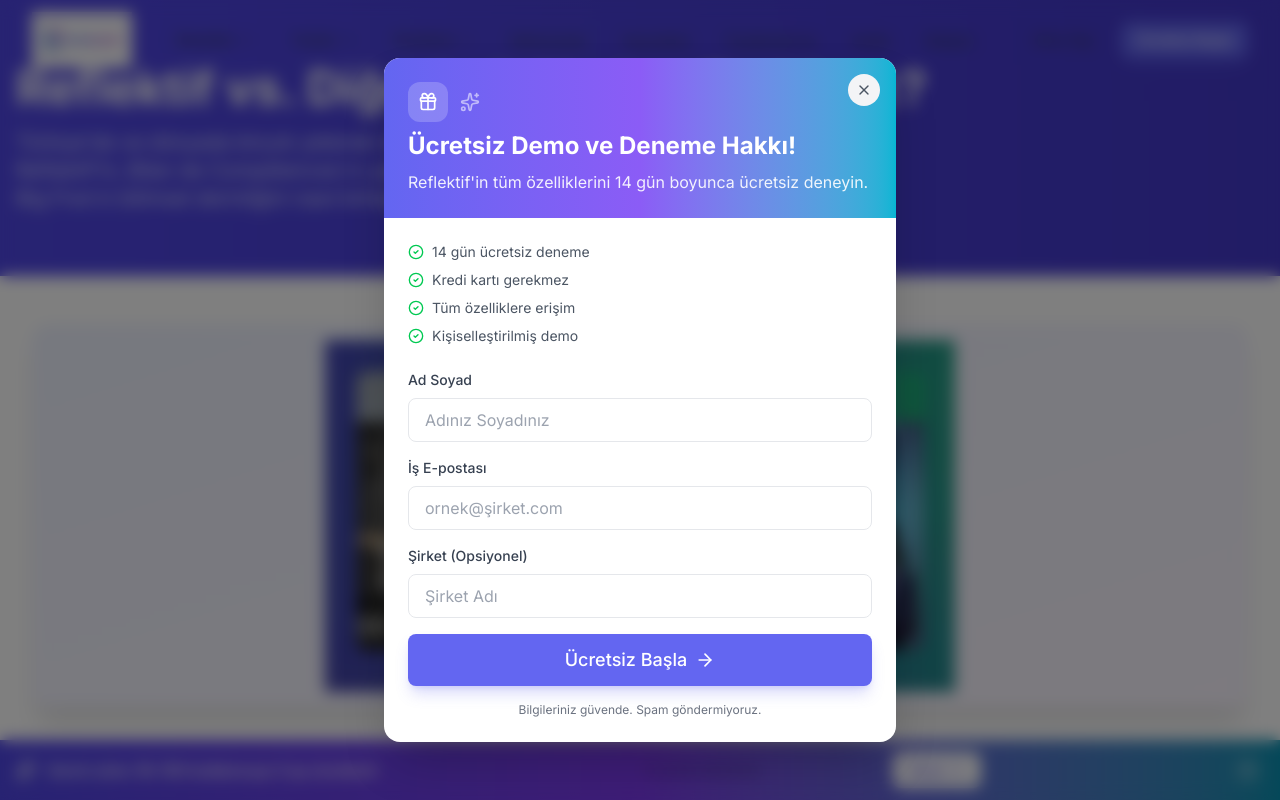
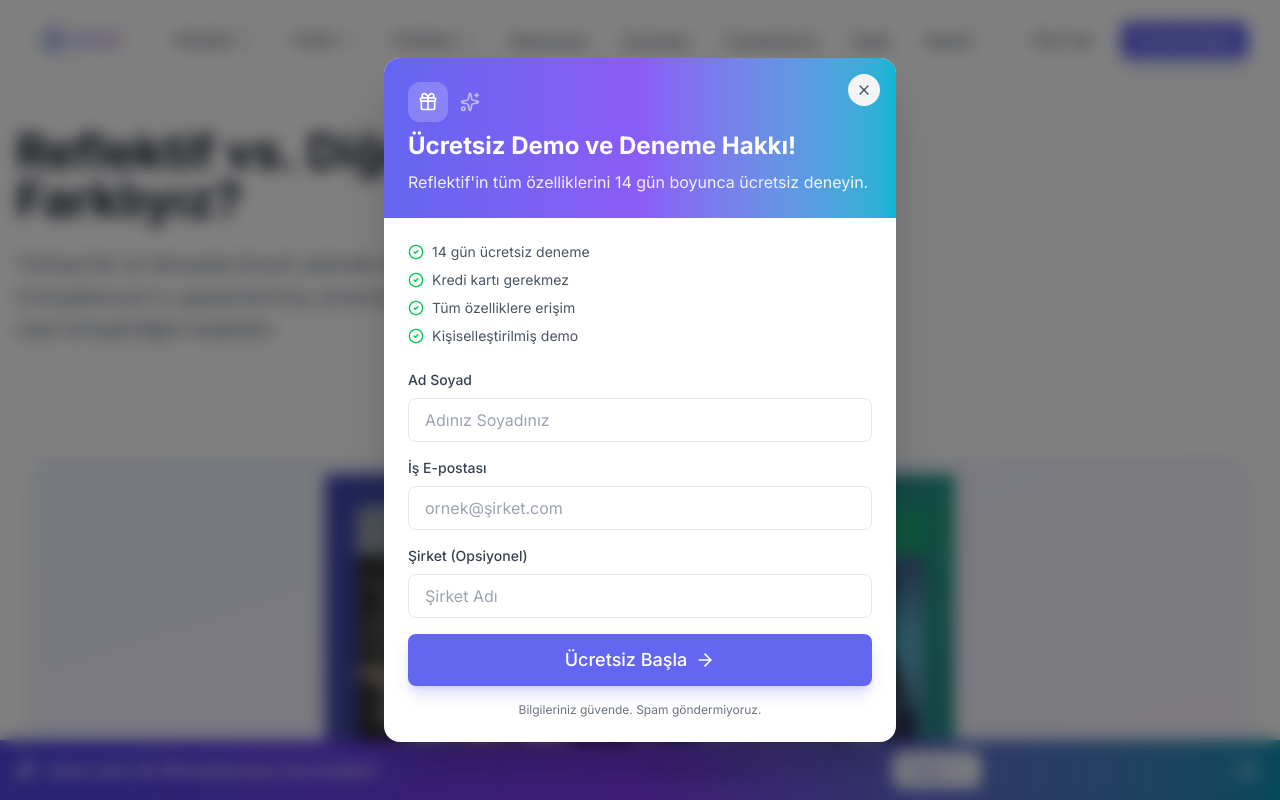
Before and after one commit to lekesiz/reflektif-web, a Next.js app: page /karsilastirma in a window 1280 px wide. Shown: the top 800 px of the page. Built offline with nearby package versions, Linux system fonts and the light colour scheme.

Commit message:
fix: Redesign PageHeader component - remove gradient, improve readability

```diff
--- a/src/components/PageHeader.tsx
+++ b/src/components/PageHeader.tsx
@@ -7,14 +7,16 @@
 
 export function PageHeader({ title, description }: PageHeaderProps) {
   return (
-    <div className="bg-gradient-to-r from-primary-600 to-primary-700 py-16">
+    <div className="pt-32 pb-16">
       <div className="container mx-auto px-4">
-        <h1 className="text-4xl md:text-5xl font-bold text-white mb-4">
-          {title}
-        </h1>
-        <p className="text-xl text-primary-100 max-w-3xl">
-          {description}
-        </p>
+        <div className="max-w-4xl">
+          <h1 className="text-4xl md:text-5xl font-bold text-neutral-900 mb-6">
+            {title}
+          </h1>
+          <p className="text-xl text-neutral-600 leading-relaxed">
+            {description}
+          </p>
+        </div>
       </div>
     </div>
   );
```
